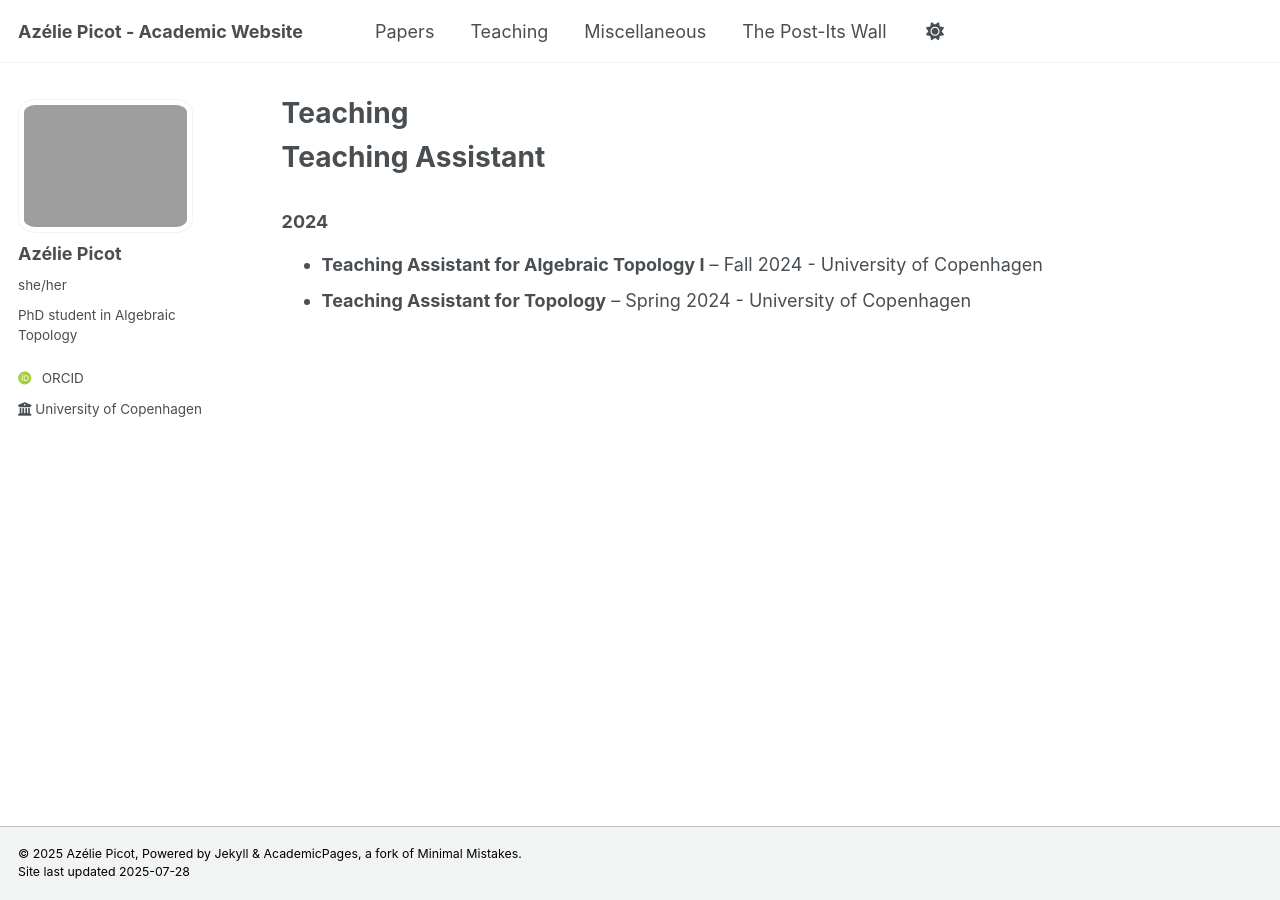
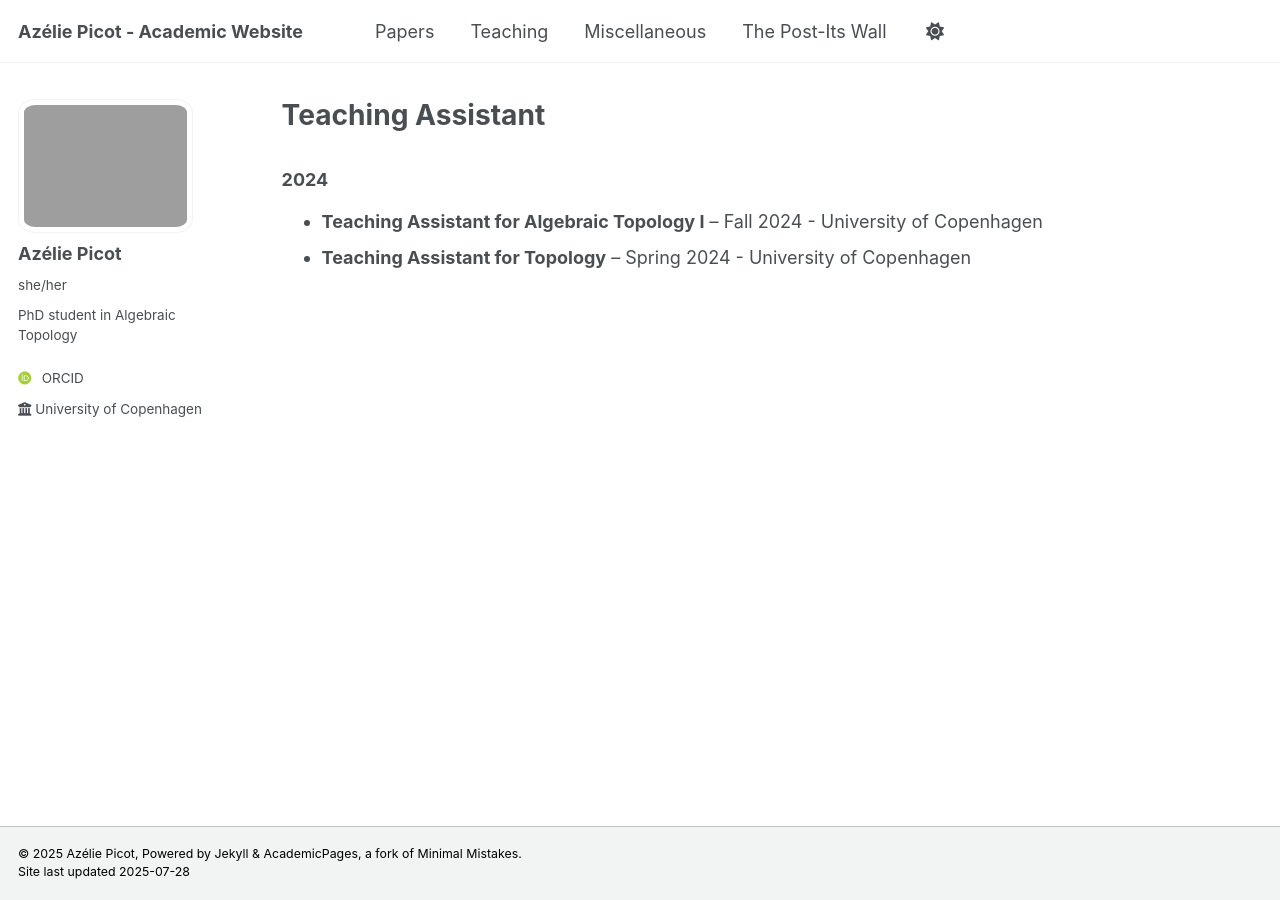
Before and after one commit to azeliepicot/azeliepicot.github.io, a Jekyll site: the page built from _pages/courses.md, in a window 1280 px wide. Built offline with Jekyll 4.4.1, drawn with Linux system fonts in a browser that asks for light colours; some web fonts are replaced.

Commit message:
Update archive.html

```diff
--- a/_layouts/archive.html
+++ b/_layouts/archive.html
@@ -16,8 +16,10 @@ layout: default
   {% include sidebar.html %}
 
   <div class="archive">
-    {% unless page.header.overlay_color or page.header.overlay_image %}
-      <h1 class="page__title">{{ page.title }}</h1>
+    {% unless page.hide_title %}
+      {% unless page.header.overlay_color or page.header.overlay_image %}
+        <h1 class="page__title">{{ page.title }}</h1>
+      {% endunless %}
     {% endunless %}
     {{ content }}
   </div>
```
